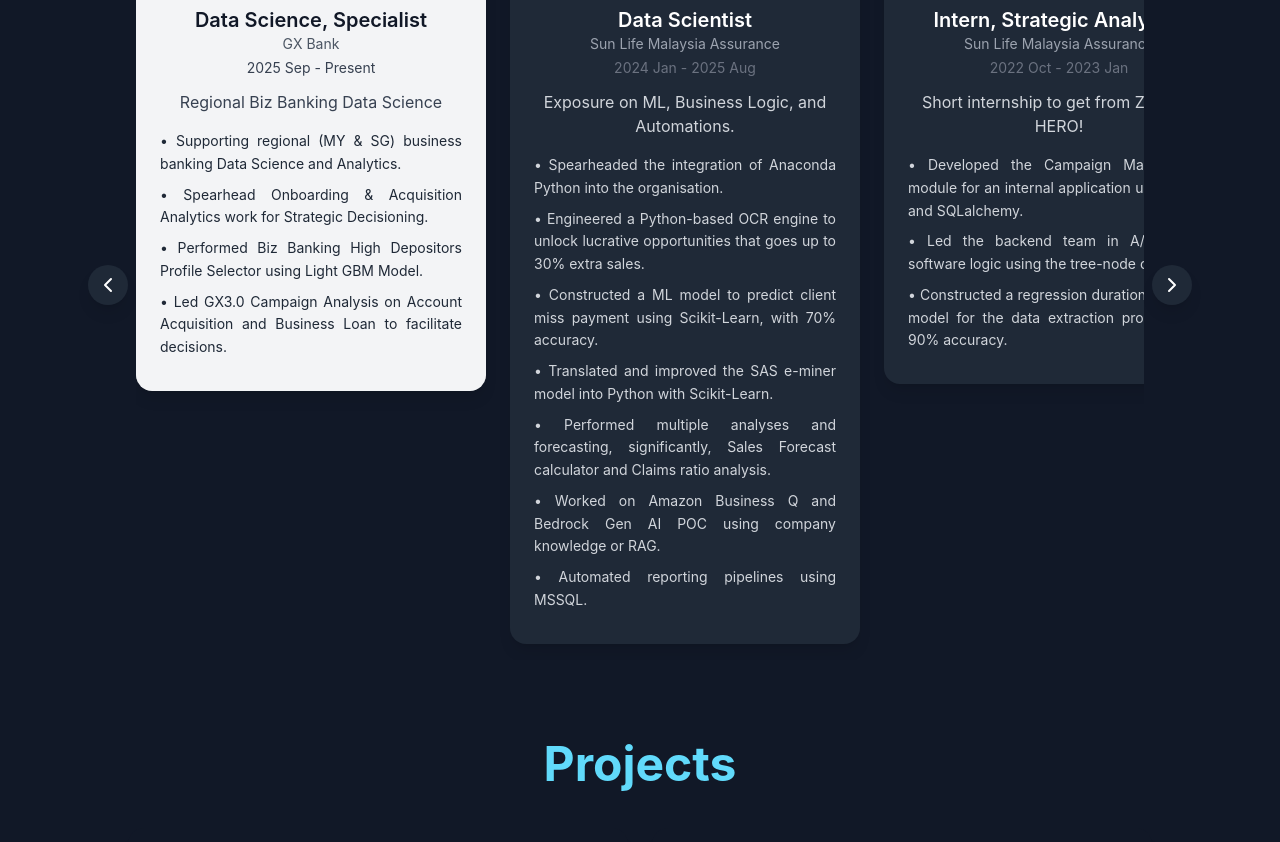
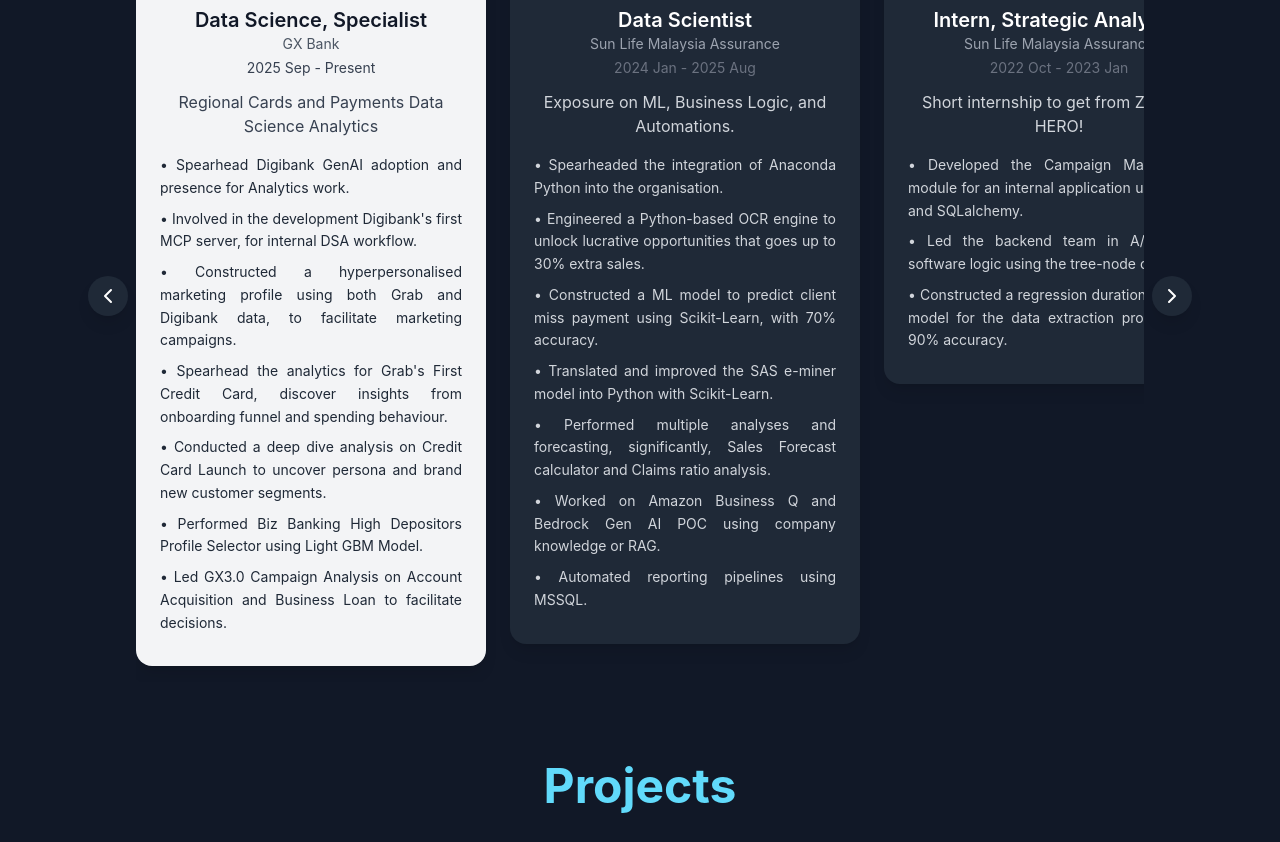
Before and after one commit to Kqtan/my-portfolio, a React (Create React App) app: page / in a window 1280 px wide. Shown: the part 2411-3253 px from the top of the page. Built offline with nearby package versions, Linux system fonts and the light colour scheme.

Commit message:
update: New Resume and Update

```diff
--- a/src/sections/Experience.js
+++ b/src/sections/Experience.js
@@ -45,10 +45,13 @@
                   role="Data Science, Specialist"
                   company="GX Bank"
                   duration="2025 Sep - Present"
-                  summary="Regional Biz Banking Data Science"
+                  summary="Regional Cards and Payments Data Science Analytics"
                   description={[
-                    "Supporting regional (MY & SG) business banking Data Science and Analytics.",
-                    "Spearhead Onboarding & Acquisition Analytics work for Strategic Decisioning.",
+                    "Spearhead Digibank GenAI adoption and presence for Analytics work.",
+                    "Involved in the development Digibank's first MCP server, for internal DSA workflow.",
+                    "Constructed a hyperpersonalised marketing profile using both Grab and Digibank data, to facilitate marketing campaigns.",
+                    "Spearhead the analytics for Grab's First Credit Card, discover insights from onboarding funnel and spending behaviour.",
+                    "Conducted a deep dive analysis on Credit Card Launch to uncover persona and brand new customer segments.",
                     "Performed Biz Banking High Depositors Profile Selector using Light GBM Model.",
                     "Led GX3.0 Campaign Analysis on Account Acquisition and Business Loan to facilitate decisions.",
                   ]}
```
Also changed, not shown: 1 other file (tests, documents, lock files or other folders).
